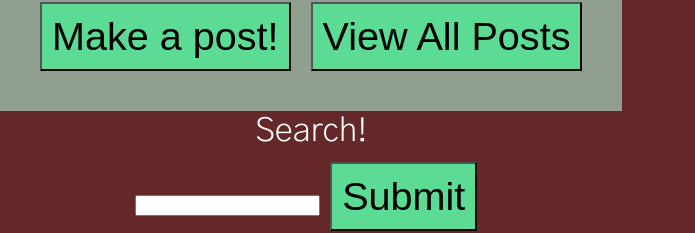
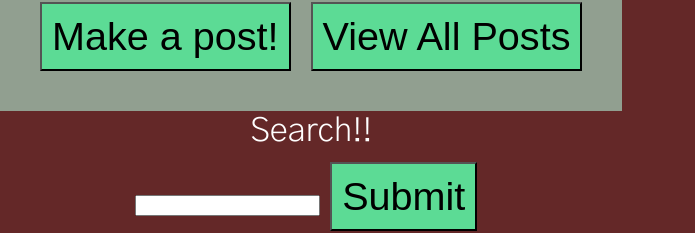
Before and after one commit to DavidVerghese/joinTheBandFrontend, a React (Create React App) app in the folder jointheband/: page / in a window 1280 px wide. Shown: the part 878-1111 px from the top of the page, without its empty margins (0-695 px from the left). Built offline with nearby package versions, Linux system fonts and the light colour scheme; no server answers.

Commit message:
made another change

```diff
--- a/jointheband/src/App.js
+++ b/jointheband/src/App.js
@@ -196,7 +196,7 @@ function App() {
           <NoResults numberOfResults={searchValue} />
         </Route>
 
-        <label htmlFor="searchBar">Search!</label>
+        <label htmlFor="searchBar">Search!!</label>
         <input name="searchBar" type="text" onChange={search} />
 
       <Link to="/search">
```
Also changed, not shown: 1 other file (tests, documents, lock files or other folders).
